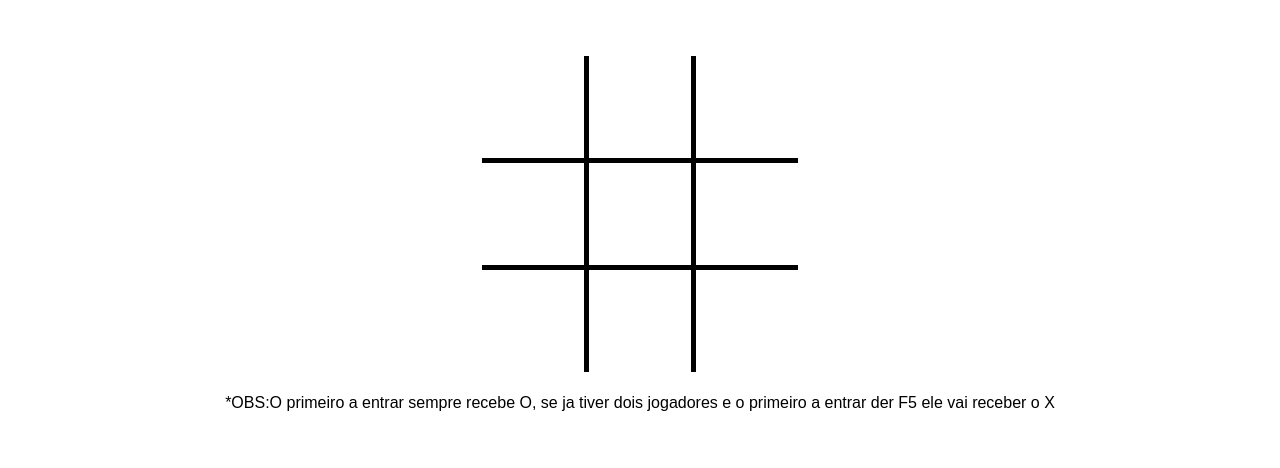
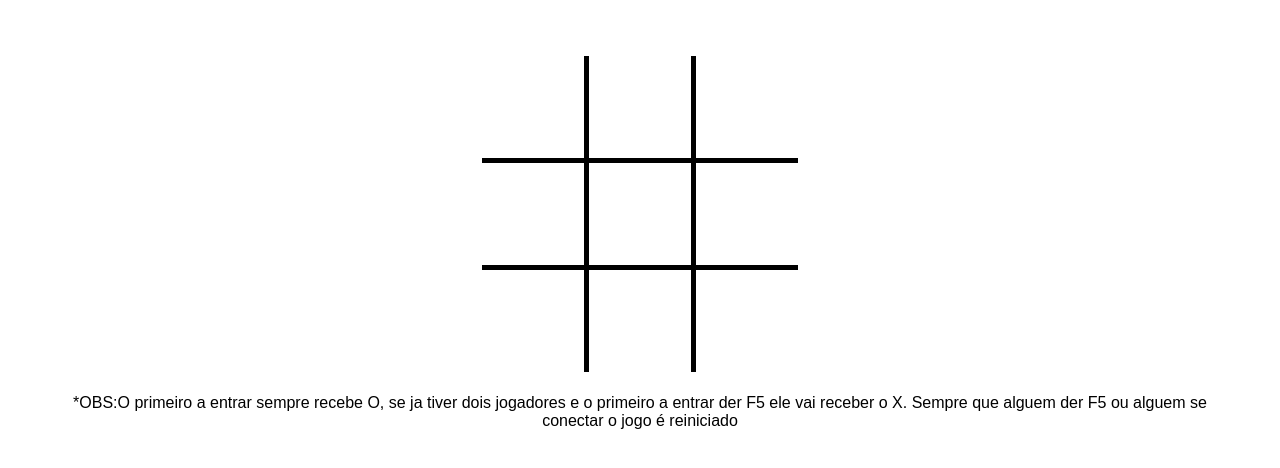
Before and after one commit to Fco-Correia/TicTacToe, a website: page public/index.html in a window 1280 px wide. Drawn offline with Linux system fonts and the light colour scheme; no server answers.

Commit message:
Update index.html

```diff
--- a/public/index.html
+++ b/public/index.html
@@ -30,7 +30,7 @@
             <td class="cell"></td>
         </tr>
     </table>
-    <p>*OBS:O primeiro a entrar sempre recebe O, se ja tiver dois jogadores e o primeiro a entrar der F5 ele vai receber o X</p>
+    <p>*OBS:O primeiro a entrar sempre recebe O, se ja tiver dois jogadores e o primeiro a entrar der F5 ele vai receber o X. Sempre que alguem der F5 ou alguem se conectar o jogo é reiniciado</p>
     <script src="script.js"></script>
 
 </body>
```
